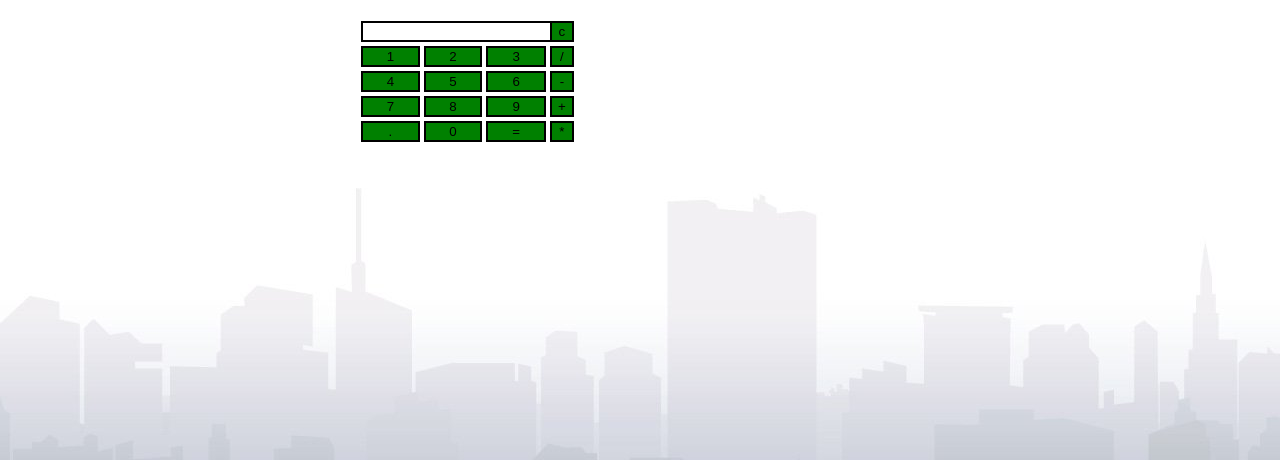
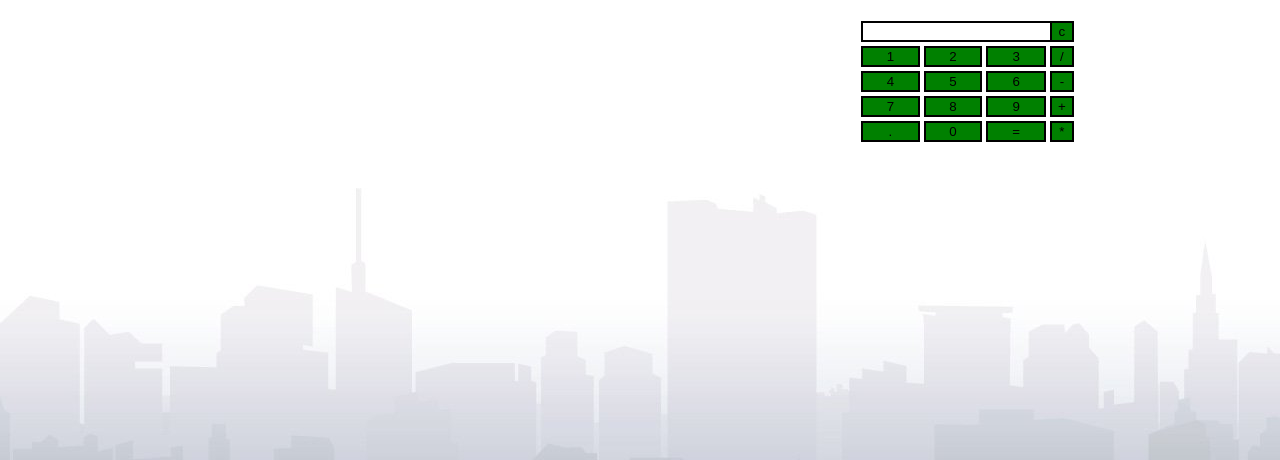
Before and after one commit to fuadmiazi/Js-Calculator, a plain HTML site: page index.html in a window 1280 px wide. Shown: the part 340-800 px from the top of the page. Drawn offline with Linux system fonts and the light colour scheme.

Commit message:
Calc Align

```diff
--- a/style.css
+++ b/style.css
@@ -27,5 +27,5 @@ body{
   }
 
   #calculator{
-    margin-left: 350px;
+    margin-left: 850px;
   }
```
